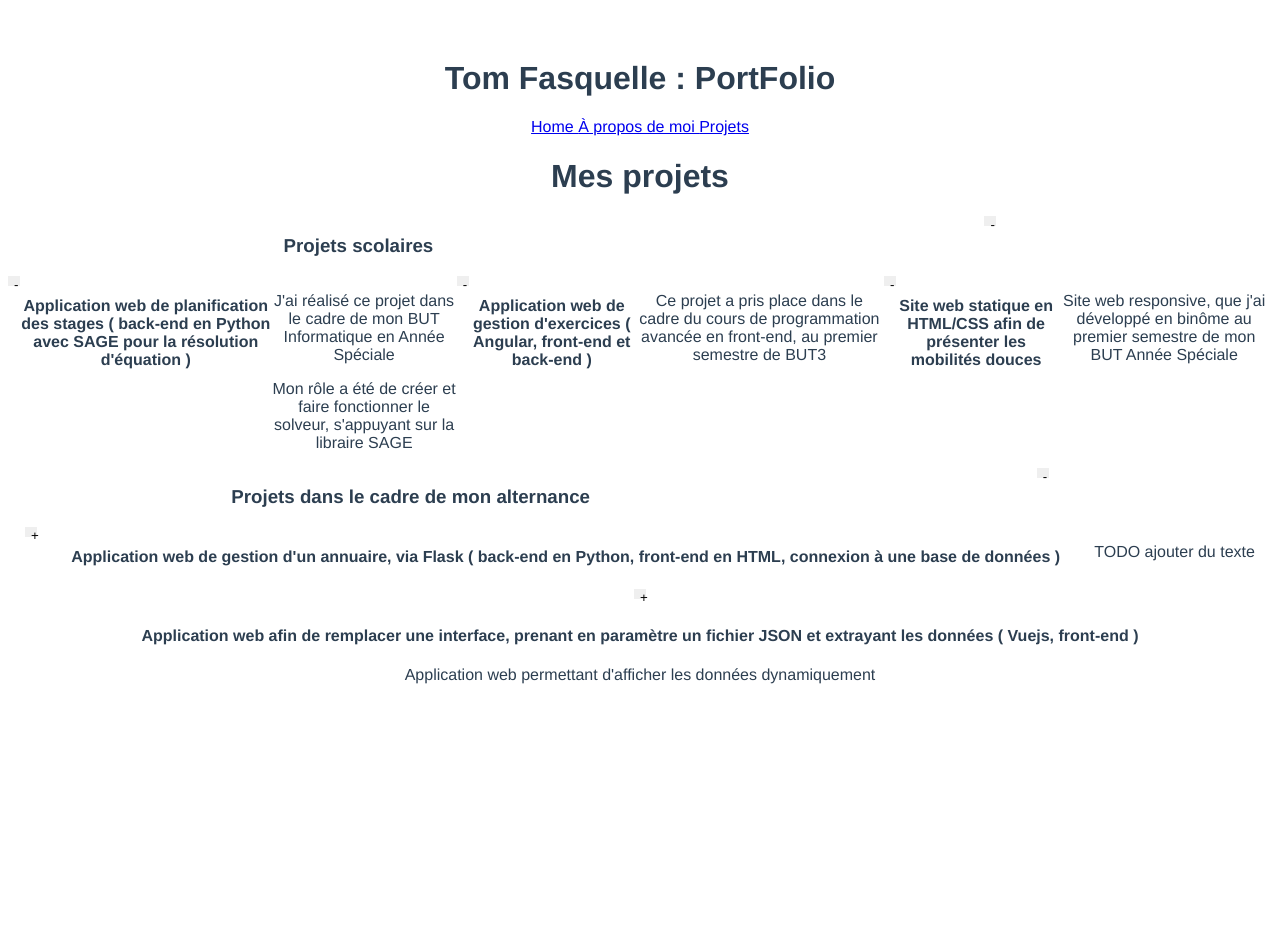
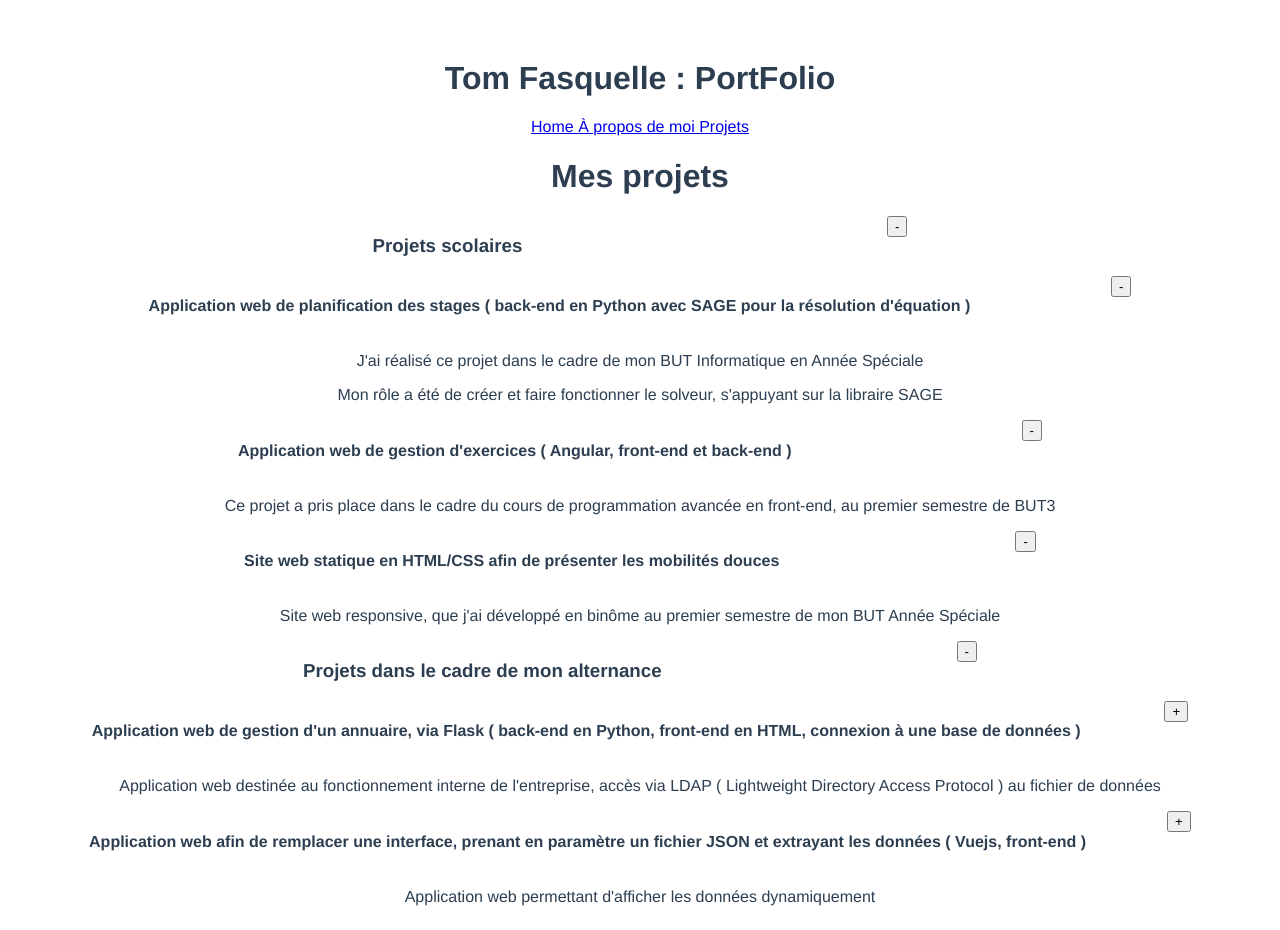
Before and after one commit to tomfsql/TomFolio, a Vue app: page /projects in a window 1280 px wide. Before the commit the page ends 800 px from the top, so only its background shows below. Built offline with nearby package versions, Linux system fonts and the light colour scheme.

Commit message:
Le CSS est pas ouf mais les boutons marchent

```diff
--- a/src/components/ProjectsPage.vue
+++ b/src/components/ProjectsPage.vue
@@ -1,9 +1,5 @@
 <template>
   <h1> Mes projets </h1>
-
-
-      <!-- TODO : ajouter boutons pour afficher ou non les catégories -->
-
       <div class="title">
         <h3> Projets scolaires </h3>
         <button v-if="this.showMainCategories['IUT']" class="collapsebtn" @click="toggleCategory('IUT')"> - </button>
@@ -12,21 +8,26 @@
 
       <div class="category" v-if="this.showMainCategories['IUT']">
 
-        <div class="project" v-if="this.showSingleProject['Solveur'] == true">
+        <div class="project">
+          <div class="project-header">
+            <h4> Application web de planification des stages ( back-end en Python avec SAGE pour la résolution d'équation )  </h4>
             <button v-if="this.showSingleProject['Solveur']" class="collapsebtn" @click="toggleProject('Solveur')"> - </button>
             <button v-else class="collapsebtn" @click="toggleProject('Solveur')"> + </button>
-        <h4> Application web de planification des stages ( back-end en Python avec SAGE pour la résolution d'équation )  </h4>
+          </div>
           <div class="project-content" v-if="this.showSingleProject['Solveur']">
 
             <p> J'ai réalisé ce projet dans le cadre de mon BUT Informatique en Année Spéciale</p>
             <p> Mon rôle a été de créer et faire fonctionner le solveur, s'appuyant sur la libraire SAGE </p>
 
           </div>
+        </div>
 
-        <div class="project" v-if="this.showSingleProject['Exercices']">
+        <div class="project">
+          <div class="project-header">
+            <h4> Application web de gestion d'exercices ( Angular, front-end et back-end ) </h4>
             <button v-if="this.showSingleProject['Exercices']" class="collapsebtn" @click="toggleProject('Exercices')"> - </button>
             <button v-else class="collapsebtn" @click="toggleProject('Exercices')"> + </button>
-        <h4> Application web de gestion d'exercices ( Angular, front-end et back-end ) </h4>
+          </div>
           <div class="project-content" v-if="this.showSingleProject['Exercices']">
 
             <p> Ce projet a pris place dans le cadre du cours de programmation avancée en front-end, au premier semestre de BUT3 </p>
@@ -35,18 +36,17 @@
         </div>
 
         <div class="project" v-if="this.showSingleProject['SiteWeb']">
+          <div class="project-header">
+            <h4> Site web statique en HTML/CSS afin de présenter les mobilités douces </h4>
             <button v-if="this.showSingleProject['SiteWeb']" class="collapsebtn" @click="toggleProject('SiteWeb')"> - </button>
             <button v-else class="collapsebtn" @click="toggleProject('SiteWeb')"> + </button>
-          <h4> Site web statique en HTML/CSS afin de présenter les mobilités douces </h4>
+          </div>
           <div class="project-content" v-if="this.showSingleProject['SiteWeb']">
             <p> Site web responsive, que j'ai développé en binôme au premier semestre de mon BUT Année Spéciale </p>
           </div>
         </div>
 
       </div>
-
-      </div>
-
 
       <div class="title">
 
@@ -58,18 +58,22 @@
 
       <div class="category" v-if="this.showMainCategories['VP']">
         <div class="project">
+          <div class="project-header">
+            <h4> Application web de gestion d'un annuaire, via Flask ( back-end en Python, front-end en HTML, connexion à une base de données ) </h4>
             <button v-if="this.showMainCategories['Annuaire']" class="collapsebtn" @click="toggleProject('Annuaire')"> - </button>
             <button v-else class="collapsebtn" @click="toggleProject('Annuaire')"> + </button>
-          <h4> Application web de gestion d'un annuaire, via Flask ( back-end en Python, front-end en HTML, connexion à une base de données ) </h4>
+          </div>
           <div class="project-content" v-if="this.showSingleProject['Annuaire']">
-            <p> TODO ajouter du texte </p>
+            <p> Application web destinée au fonctionnement interne de l'entreprise, accès via LDAP ( Lightweight Directory Access Protocol ) au fichier de données </p>
           </div>
         </div>
 
-        <div v-if="this.showSingleProject['PropertyGrid']">
+        <div class="project">
+          <div class="project-header">
+            <h4> Application web afin de remplacer une interface, prenant en paramètre un fichier JSON et extrayant les données ( Vuejs, front-end ) </h4>
             <button v-if="this.showMainCategories['PropertyGrid']" class="collapsebtn" @click="toggleProject('PropertyGrid')"> - </button>
             <button v-else class="collapsebtn" @click="toggleProject('PropertyGrid')"> + </button>
-          <h4> Application web afin de remplacer une interface, prenant en paramètre un fichier JSON et extrayant les données ( Vuejs, front-end ) </h4>
+          </div>
           <div class="project-content" v-if="this.showSingleProject['PropertyGrid']">
             <p> Application web permettant d'afficher les données dynamiquement </p>
           </div>
@@ -106,15 +110,18 @@
 
 
   .collapsebtn{
-    height: 10px;
-    width: 10px;
-    border: none;
     color: black;
+    height: fit-content;
   }
 
-  .title, .project{
+  .title, .project-header {
     display: flex;
     flex-direction: row;
+    justify-content: space-evenly;
+  }
+  .project, .category {
+    display: flex;
+    flex-direction: column;
     justify-content: space-around;
   }
   </style>
```
Lines whose indentation alone changed are shown as unchanged.
